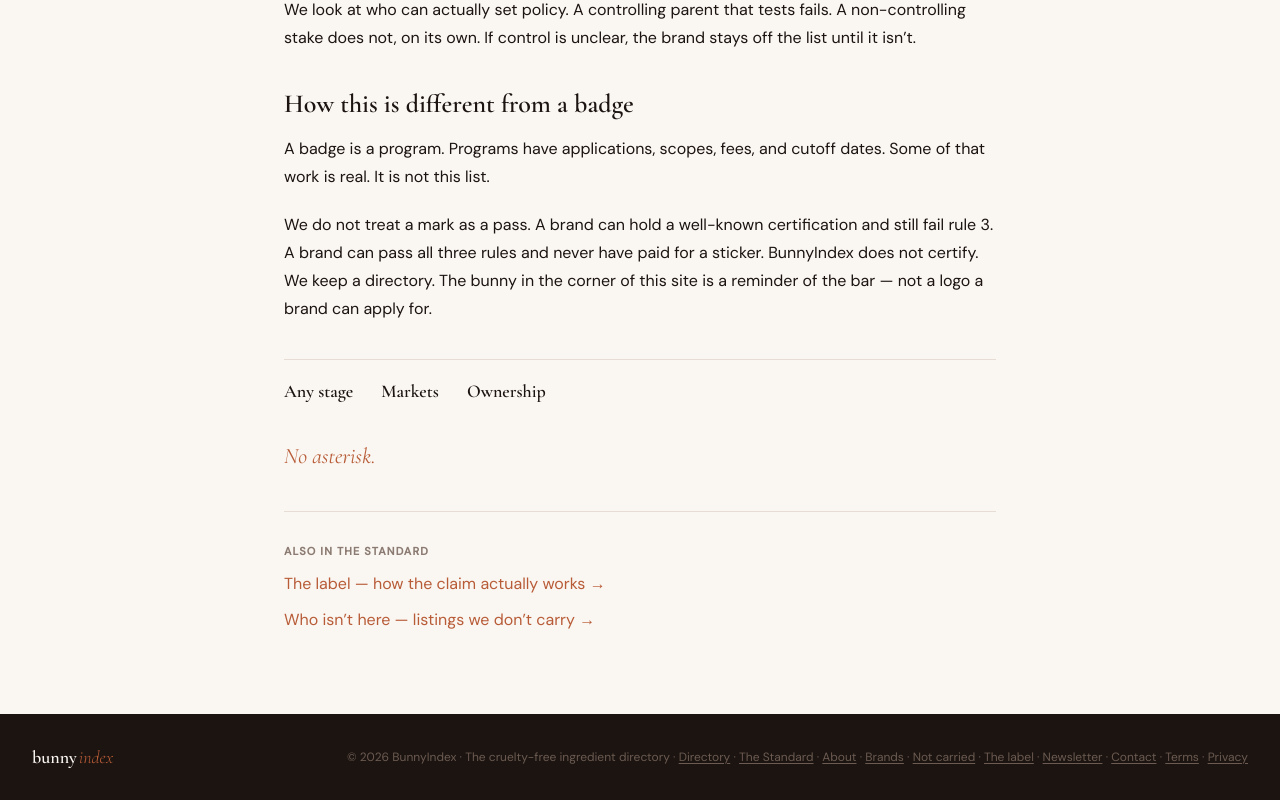
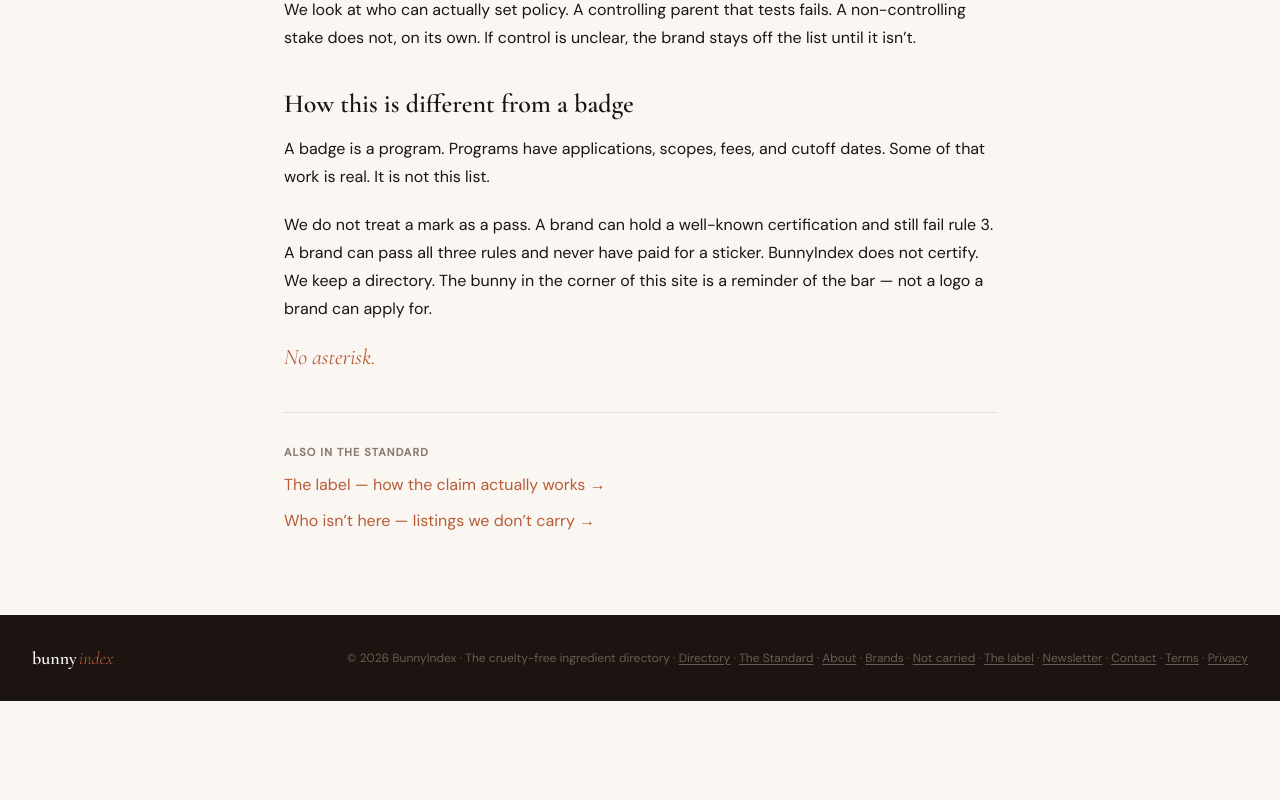
Before and after one commit to nickcorman-cloud/bunnyindex, a Next.js app: page /standard in a window 1280 px wide. Shown: the part 2394-3194 px from the top of the page. After the commit the page ends 3095 px from the top, so only its background shows below. Built offline with nearby package versions, Linux system fonts and the light colour scheme.

Commit message:
Remove leftover Any stage / Markets / Ownership strip on /standard

```diff
--- a/src/app/standard/page.js
+++ b/src/app/standard/page.js
@@ -14,8 +14,6 @@
 const linkStyle = { color: 'var(--terra)', textDecoration: 'none' };
 const p = { fontFamily: "'DM Sans',sans-serif", fontSize: 16, color: 'var(--ink)', lineHeight: 1.75, margin: '0 0 20px' };
 const h2 = { fontFamily: "'Cormorant Garamond',serif", fontSize: 26, fontWeight: 600, color: 'var(--ink)', margin: '36px 0 16px', lineHeight: 1.2 };
-
-const STRIP = ['Any stage', 'Markets', 'Ownership'];
 
 export default function StandardPage() {
   return (
@@ -90,24 +88,6 @@
           We do not treat a mark as a pass. A brand can hold a well-known certification and still fail rule 3. A brand can pass all three rules and never have paid for a sticker. BunnyIndex does not certify. We keep a directory. The bunny in the corner of this site is a reminder of the bar — not a logo a brand can apply for.
         </p>
 
-        <EditorialBreak variant="band">
-          <div style={{ display: 'flex', flexWrap: 'wrap', gap: '8px 28px' }}>
-            {STRIP.map((label) => (
-              <span
-                key={label}
-                style={{
-                  fontFamily: "'Cormorant Garamond',serif",
-                  fontSize: 18,
-                  fontWeight: 600,
-                  color: 'var(--ink)',
-                }}
-              >
-                {label}
-              </span>
-            ))}
-          </div>
-        </EditorialBreak>
-
         <p style={{ fontFamily: "'Cormorant Garamond',serif", fontSize: 22, fontStyle: 'italic', color: 'var(--terra)', margin: '0 0 40px', lineHeight: 1.3 }}>
           No asterisk.
         </p>
```
